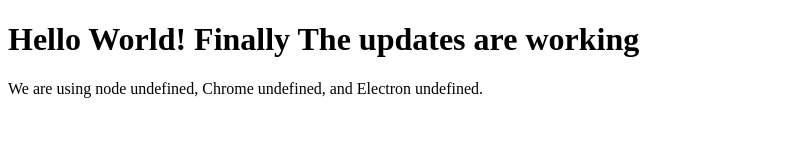
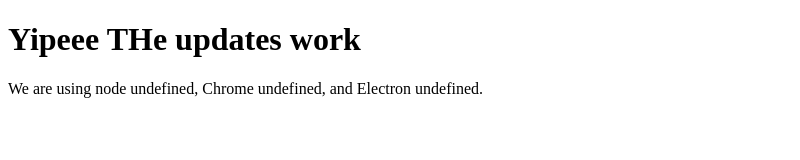
Before and after one commit to ashu8912/electron-update-mechanism-sample-app, an Electron app: page index.html in a window 800 px wide. Drawn offline with Linux system fonts and the light colour scheme.

Commit message:
updates are working new version

```diff
--- a/index.html
+++ b/index.html
@@ -7,7 +7,7 @@
     <meta http-equiv="Content-Security-Policy" content="script-src 'self' 'unsafe-inline';" />
   </head>
   <body>
-    <h1>Hello World! Finally The updates are working
+    <h1>Yipeee THe updates work
     </h1>
     We are using node <script>document.write(process.versions.node)</script>,
     Chrome <script>document.write(process.versions.chrome)</script>,
```
